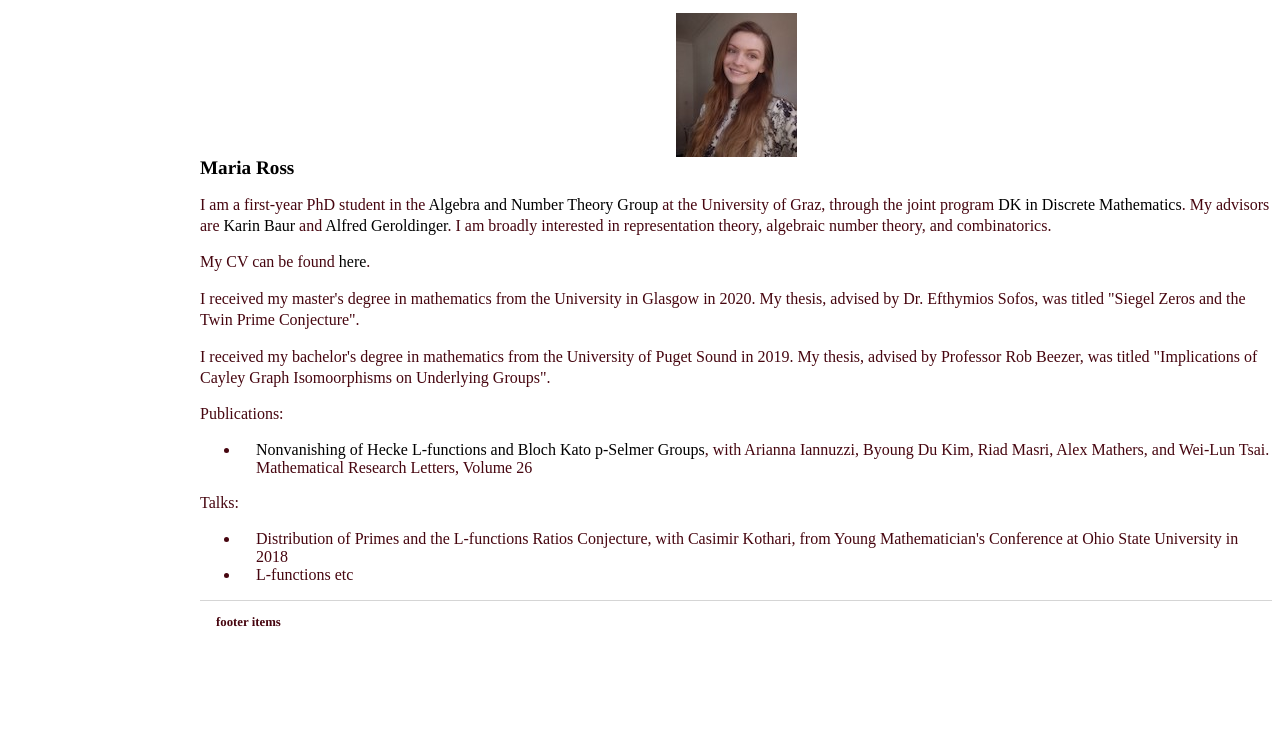
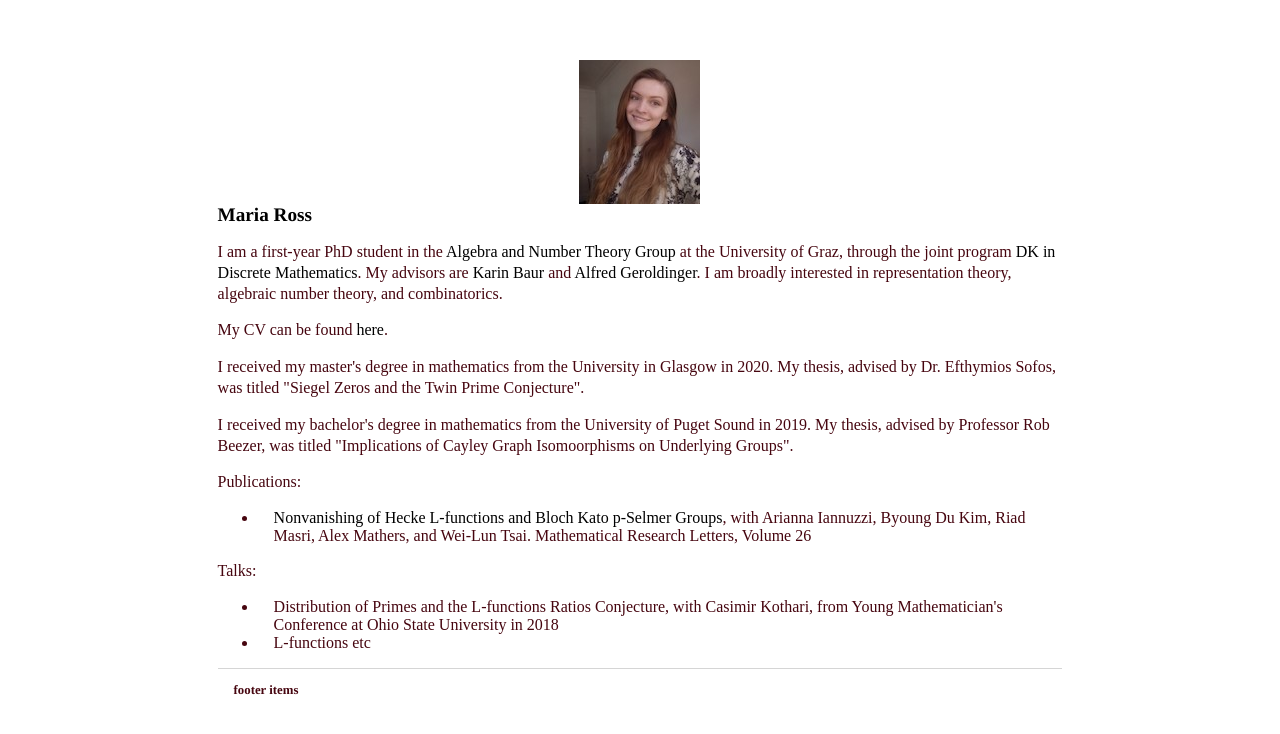
Before and after one commit to mariarross/mariarross.github.io, a Jekyll site: the page built from index.html, in a window 1280 px wide. Shown: the top 734 px of the page. Built offline with Jekyll 4.4.1, drawn with Linux system fonts in a browser that asks for light colours.

Commit message:
Update main.css

```diff
--- a/css/main.css
+++ b/css/main.css
@@ -1,6 +1,6 @@
 body {
-    margin-right: 60px auto;
-    margin-left: 200px;
+    margin: 60px auto;
+    width: 66%;
 }
 nav ul, footer ul {
     font-family:'Times', 'Times', 'Serif';
```
